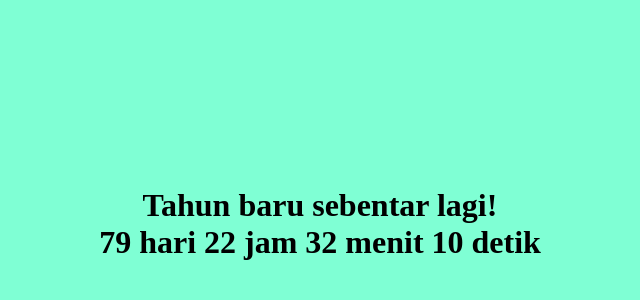
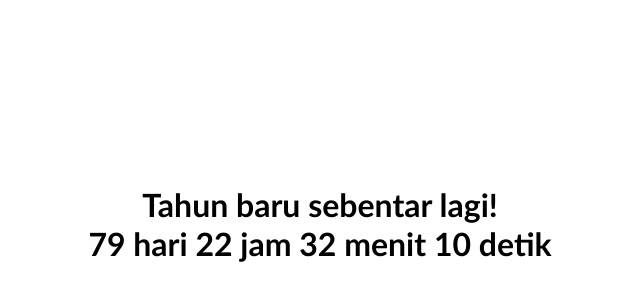
Before and after one commit to andsholinka/JavaScript_Countdown-2021, a plain HTML site: page index.html in a window 1280 px wide. Shown: the part 184-484 px from the top of the page, without its empty margins (328-968 px from the left). Drawn offline with Linux system fonts and the light colour scheme.

Commit message:
change font

```diff
--- a/style.css
+++ b/style.css
@@ -1,6 +1,7 @@
 body {
+    font-family: 'Trebuchet MS', 'Lucida Sans Unicode', 'Lucida Grande', 'Lucida Sans', Arial, sans-serif;
     text-align: center;
-    background-color: aquamarine;
+    /* background-color: aquamarine; */
     position: absolute;
     left: 50%;
     top: 50%;
```
